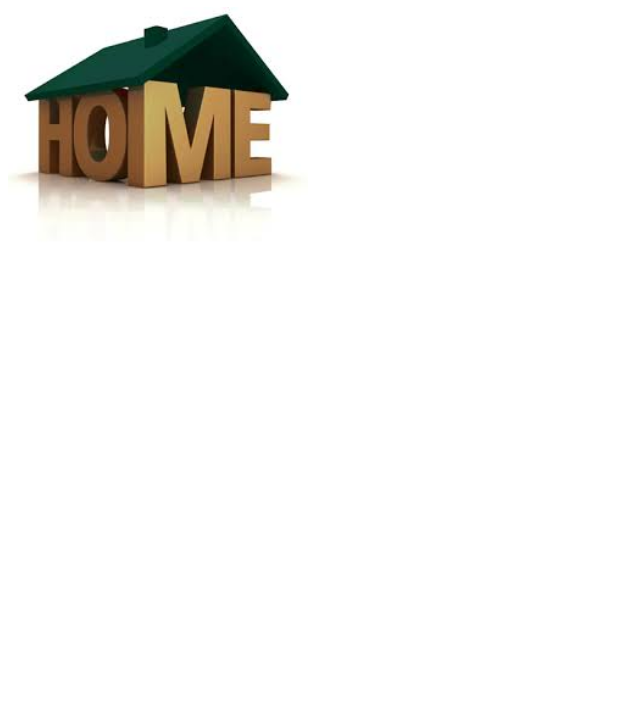
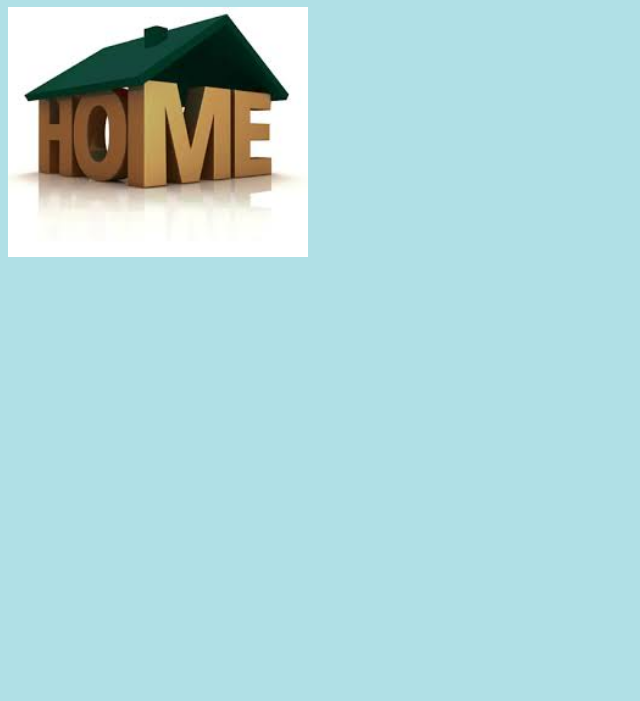
Before and after one commit to Mandoburger3000/Mandoburger3000.github.io, a plain HTML site: page my_website/index.html in a window 1280 px wide. Shown: the part 99-800 px from the top of the page, without its empty margins (0-640 px from the left). Drawn offline with Linux system fonts and the light colour scheme.

Commit message:
Changed the body

```diff
--- a/my_website/index.html
+++ b/my_website/index.html
@@ -4,7 +4,7 @@
     <meta charset="utf-8">
     <title>Home</title>
   </head>
-  <body style="powderblue;">
+  <body style="background-color:powderblue;">
     <a href="index.html">Home</a>
     <a href="portfolio.html">Portfolio</a>
     <h1>This is Mando's Home Page yo!</h1>
```
